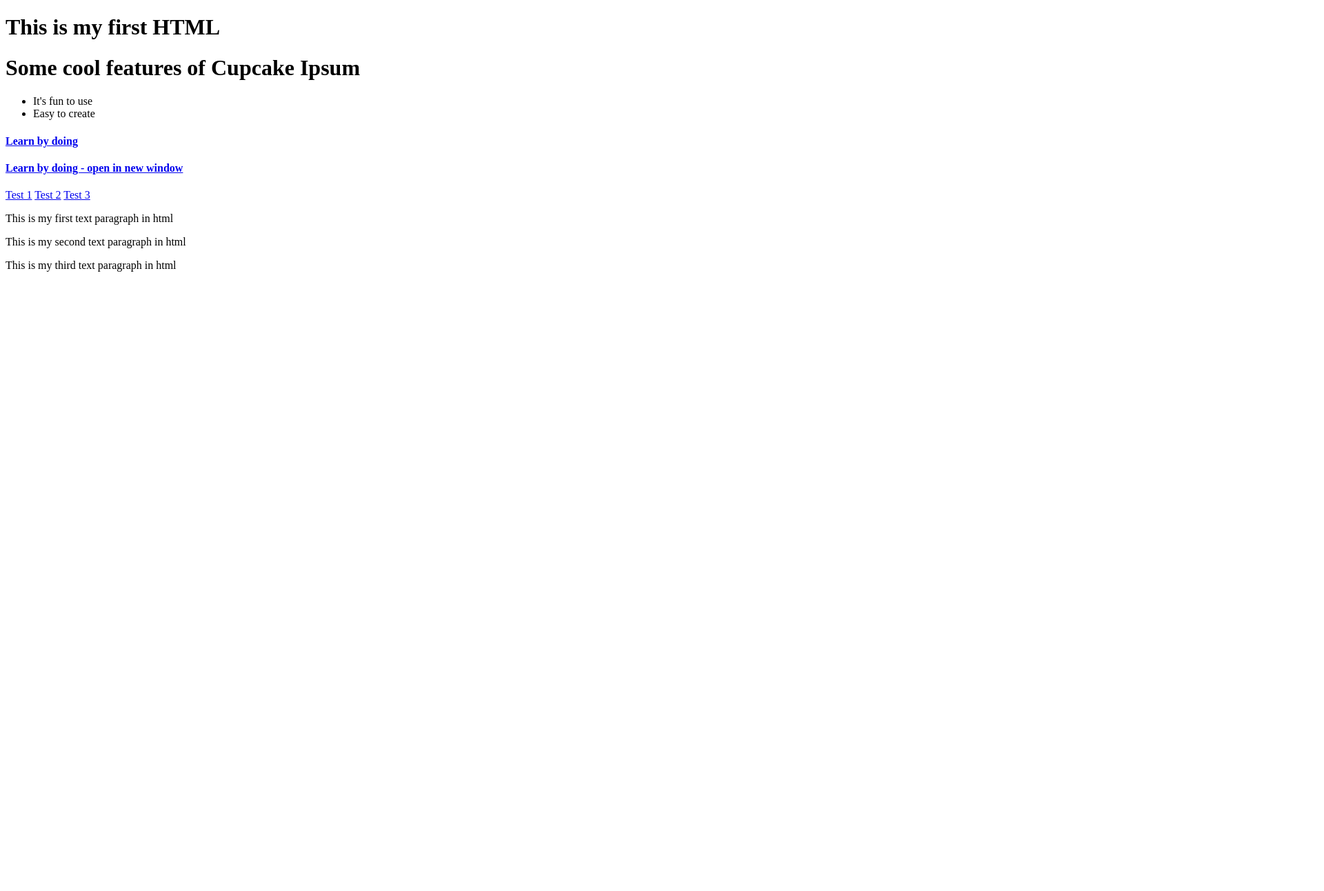
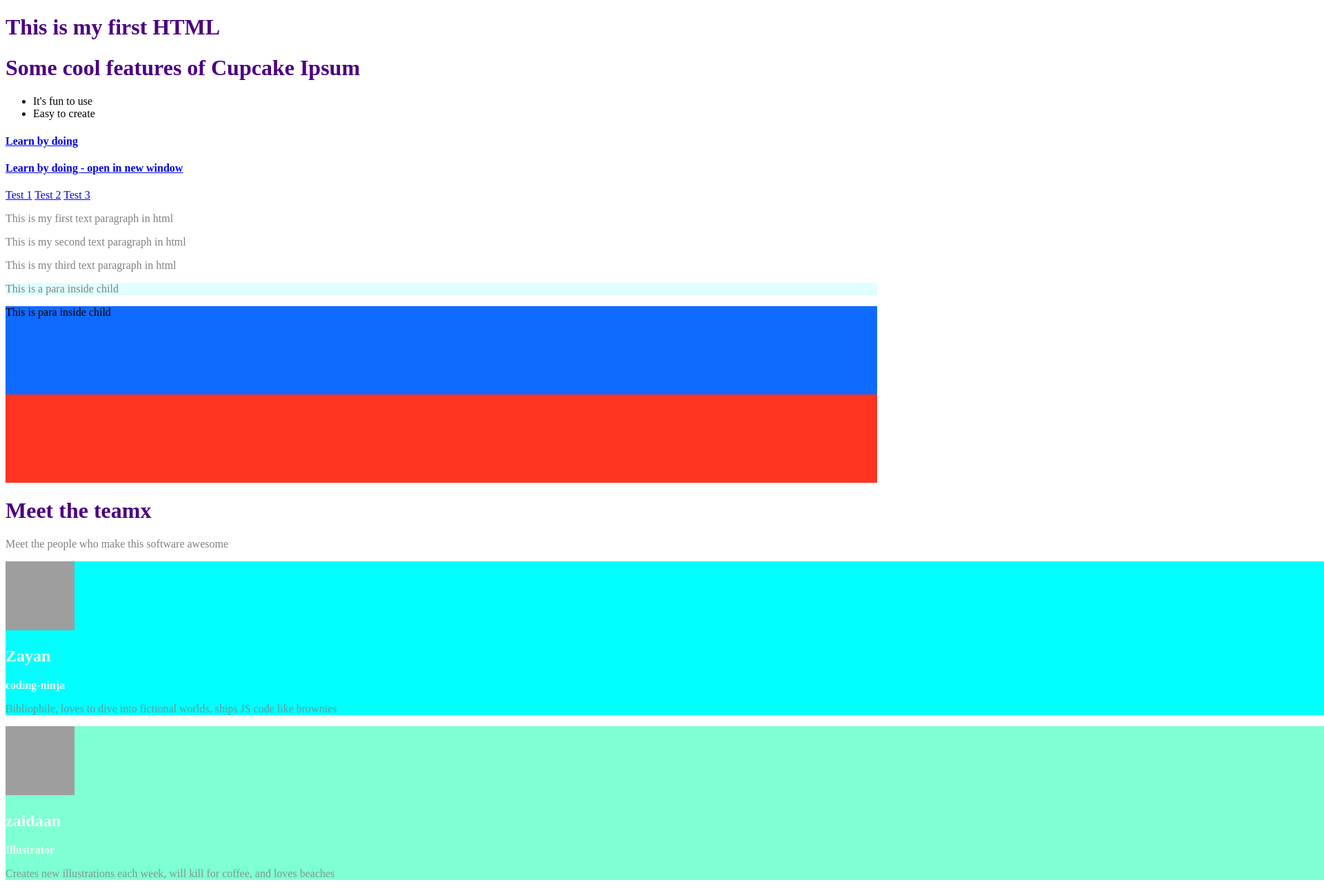
Before and after one commit to so23hail/Practice-HTML-and-CSS, a plain HTML site: page index.html in a window 1280 px wide. Shown: the top 1292 px of the page at 69% size, 1920 px wide, since content can reach past the window. Before the commit the page ends 800 px from the top, so only its background shows below. Drawn offline with Linux system fonts and the light colour scheme; grey boxes are pictures that could not be loaded.

Commit message:
second commit

```diff
--- a/index.html
+++ b/index.html
@@ -5,8 +5,45 @@
     <meta name="viewport" content="width=device-width, initial-scale=1.0">
     <title>Document</title>
     <style>
+        body{
+            font: "Segoe UI" ;
+        }
+        .team-member{
+            width: 256rem;
+
+        }
+        .team-member>p{
+            opacity: 0.8;
+
+        }
+         h1{
+            color:indigo;
+            font-size: 2.5 rem;
+         }
+         h2{
+            color:honeydew;
+         }
+         h3{
+            color:honeydew;
+            font-size: 16px;
+         }
+
+         p{
+            color:gray;
+         }
         .link-item:hover{
             background-color: cadetblue;
+        }
+        .parent {
+            color: steelblue;
+            background-color: lightcyan;
+        }
+        #zayan{
+            background-color: cyan;
+            color: beige;
+        }
+        #zaidaan{
+            background-color: aquamarine;
         }
     </style>
 </head>
@@ -28,6 +65,37 @@
 <p>This is my first text paragraph in html</p>
 <p>This is my second text paragraph in html</p>
 <p>This is my third text paragraph in html</p>
+<section class="parent">
+    <div class="child">
+      <p>This is a para inside child</p>
+    </div>
+  </section>
+  <div class="Avtivity6" style="height: 256px;background-color: rgb(255, 52, 33);">
+    <div class="Activity6Child" style="height :128px;background-color: rgba(15, 107, 255);">
+            This is para inside child
+    </div>
+
+  </div>
+  <div>
+    <h1 class="main-heading">Meet the teamx</h1>
+    <p class="main-subtitle">Meet the people who make this software awesome</p>
+    <section class="team-member" id="zayan">
+        <img width="100" height="100" alt="zayan" src="https://api.dicebear.com/7.x/avataaars/svg?seed=annakendrick " />
+        <h2>Zayan</h2>
+        <h3>coding-ninja</h3>
+        <p>Bibliophile, loves to dive into fictional worlds, ships JS code like brownies</p>
+    </section>
+    <section class="team-member" id="zaidaan">
+        <img width="100" height="100" alt="zaidaan" src="https://api.dicebear.com/7.x/avataaars/svg?seed=harryfawn" />
+        <h2>zaidaan</h2>
+        <h3>Illustrator</h3>
+        <p>Creates new illustrations each week, will kill for coffee, and loves beaches</p>
+    </section>
+    <section class="team-member">
+
+    </section>
+  </div>
+
 
 </body>
 </html>
```
